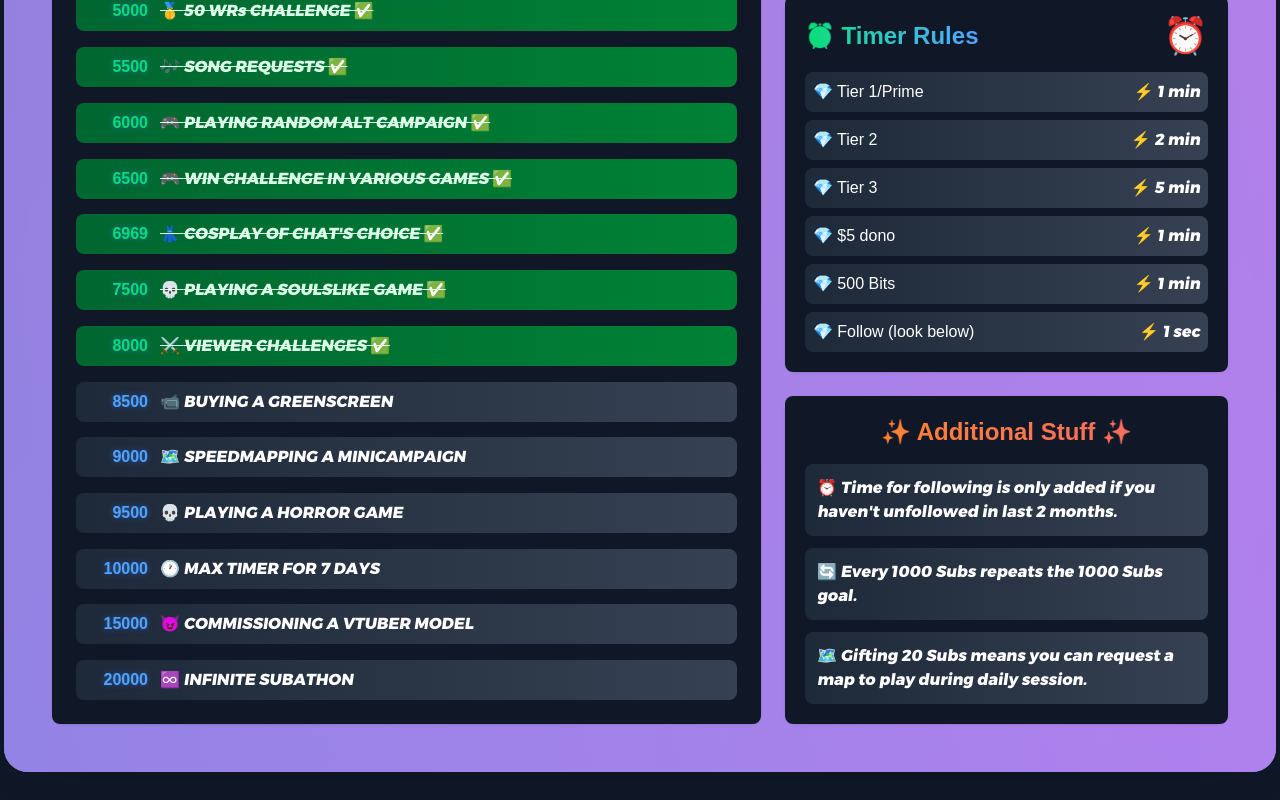
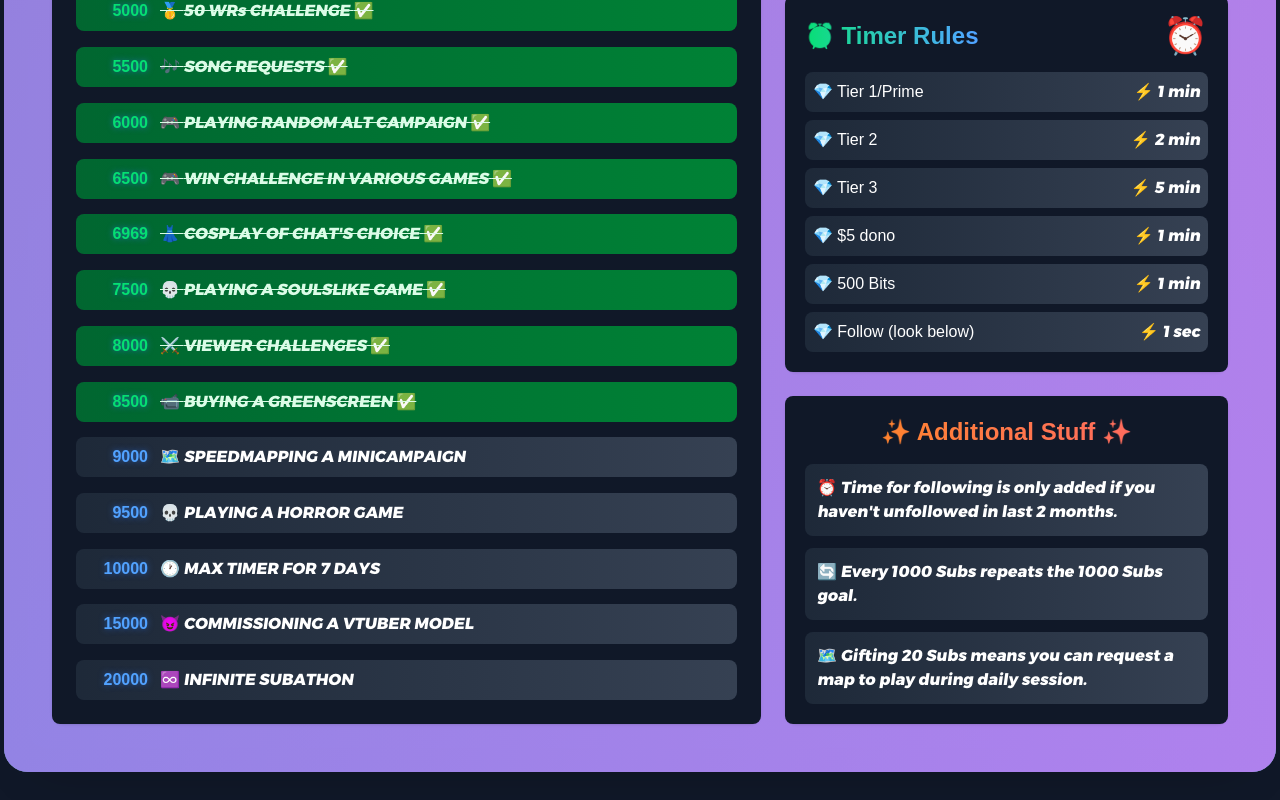
Before and after one commit to VellVee/scrapie-subathon, a Next.js app: page / in a window 1280 px wide. Shown: the part 774-1574 px from the top of the page. Built offline with nearby package versions, Linux system fonts and the light colour scheme.

Commit message:
8.5k goal

```diff
--- a/app/page.tsx
+++ b/app/page.tsx
@@ -60,7 +60,7 @@ export default function SubathonPage() {
     { goal: 6969, text: "COSPLAY OF CHAT'S CHOICE", met: true },
     { goal: 7500, text: "PLAYING A SOULSLIKE GAME", met: true },
     { goal: 8000, text: "VIEWER CHALLENGES", met: true },
-    { goal: 8500, text: "BUYING A GREENSCREEN", met: false },
+    { goal: 8500, text: "BUYING A GREENSCREEN", met: true },
     { goal: 9000, text: "SPEEDMAPPING A MINICAMPAIGN", met: false },
     { goal: 9500, text: "PLAYING A HORROR GAME", met: false },
     { goal: 10000, text: "MAX TIMER FOR 7 DAYS", met: false },
```
